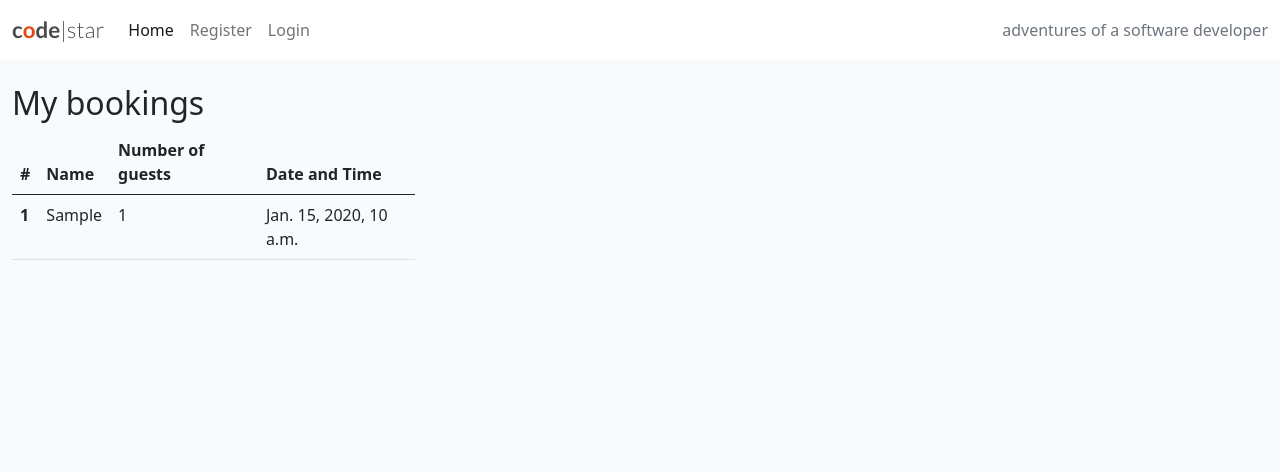
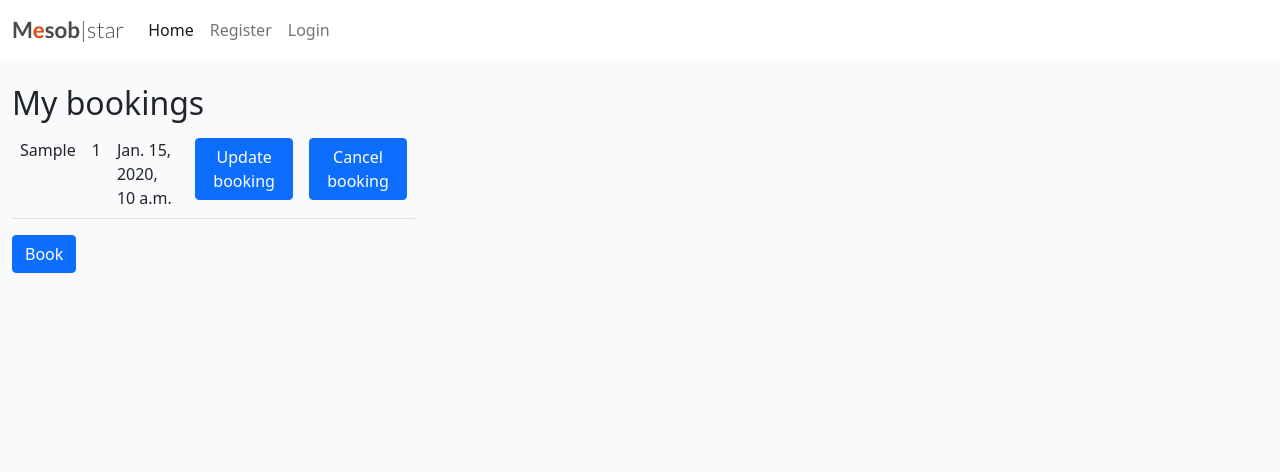
Before and after one commit to Joh201/Mesobrestaurant, a Django app: page /booklist/ in a window 1280 px wide. Shown: the top 472 px of the page. Run offline with Django 3.2, Linux system fonts and the light colour scheme; tables that the repository leaves empty hold one stand-in row (values such as "Sample post").

Commit message:
Add booking form

```diff
--- a/Mesobbooking/urls.py
+++ b/Mesobbooking/urls.py
@@ -15,10 +15,11 @@ Including another URLconf
 """
 from django.contrib import admin
 from django.urls import path
-from mesob.views import home, booking_view
+from mesob.views import home, booking_view, book
 
 urlpatterns = [
     path('admin/', admin.site.urls),
     path('', home, name='home'),
-    path('booklist/', booking_view, name ='book'),
+    path('booklist/', booking_view, name ='booklist'),
+    path('booking', book, name ='book'),
 ]
--- a/mesob/views.py
+++ b/mesob/views.py
@@ -1,5 +1,6 @@
-from django.shortcuts import render
+from django.shortcuts import render, redirect, get_object_or_404
 from .models import Book
+from .forms import BookForm
 
 # Create your views here.
 
@@ -13,3 +14,18 @@ def booking_view(request):
         'bookings': bookings
     }
     return render(request, 'booking_list.html', context)
+
+
+def book(request):
+    if request.method == 'POST':
+        form = BookForm(request.POST)
+        if form.is_valid():
+            form.save()
+
+        return redirect('booklist')
+    form = BookForm()
+    context = {
+        'form': form
+    }
+
+    return render(request, 'book.html', context)
--- a/templates/base.html
+++ b/templates/base.html
@@ -26,7 +26,7 @@
 
     <nav class="navbar navbar-expand-lg navbar-light bg-white">
         <div class="container-fluid">
-            <a class="navbar-brand" href="{% url 'home' %}"><span class="brand">c<span class="red-o">o</span>de<span
+            <a class="navbar-brand" href="{% url 'home' %}"><span class="brand">M<span class="red-o">e</span>sob<span
                         class="thin">|star</span></span></span></a>
             <button class="navbar-toggler" type="button" data-bs-toggle="collapse" data-bs-target="#navbarText"
                 aria-controls="navbarText" aria-expanded="false" aria-label="Toggle navigation">
@@ -50,9 +50,9 @@
                     </li>
                     {% endif %}
                 </ul>
-                <span class="navbar-text text-muted">
+                <!-- <span class="navbar-text text-muted">
                     adventures of a software developer
-                </span>
+                </span> -->
             </div>
         </div>
     </nav>
--- a/templates/booking_list.html
+++ b/templates/booking_list.html
@@ -11,45 +11,49 @@
                 <div class="col-md-4">
                    <div>
                        <h2>My bookings</h2>
+                   </div>
 
-                       <!-- <p><span>{{book.first_name}}</span> <span>{{book.number_of_guests}}</span> <span>{{book.date_and_time}}</span></p> -->
-                       <table class="table">
-                        <!-- {% for book in bookings %} -->
-                        <thead>
-                          <tr>
-                            <th scope="col">#</th>
-                            <th scope="col">Name</th>
-                            <th scope="col">Number of guests</th>
-                            <th scope="col">Date and Time</th>
-                          </tr>
-                        </thead>
+                   <!-- {{bookings}} -->
 
-                        <tbody>
-                            {% for book in bookings %}
-                          <tr>
-                            <th scope="row">1</th>
-                            <td>{{book.first_name}}</td>
-                            <td>{{book.number_of_guests}}</td>
-                            <td>{{book.date_and_time}}</td>
-                          </tr>
-                          {% endfor %}
-                          <!-- <tr>
-                            <th scope="row">2</th>
-                            <td>Jacob</td>
-                            <td>Thornton</td>
-                            <td>@fat</td>
-                          </tr>
-                          <tr>
-                            <th scope="row">3</th>
-                            <td colspan="2">Larry the Bird</td>
-                            <td>@twitter</td>
-                          </tr> -->
+                   <table class="table">
 
-                        </tbody>
-                        <!-- {% endfor %} -->
-                      </table>
+                    {% for book in bookings %}
+                    <tr>
 
-                   </div>
+                        <td> {{ book.first_name}} </td>
+
+                        <td> {{ book.number_of_guests}}</td>
+
+                        <td> {{ book.date_and_time}}</td>
+
+                        <td>
+                          <a class="btn btn-primary" href="#" role="button">Update booking</a>
+                            <!-- <a href="#">
+                                <button type="button" class="btn btn-primary"> Update booking</button>
+                            </a> -->
+                        </td>
+
+                        <td>
+                          <a class="btn btn-primary" href="#" role="button">Cancel booking</a>
+                            <!-- <a href="#">
+                                <button type="button" class="btn btn-primary"> Cancel booking</button>
+                            </a> -->
+                        </td>
+
+                      </tr>
+
+                        {% empty %}
+                        <tr>
+                            <td> You have no bookings</td>
+                        </tr>
+
+                      {% endfor %}
+
+                    </table>
+                      <a href="booking">
+                                <button type="button" class="btn btn-primary">Book</button>
+                      </a>
+                    <!-- <a href="#">Book</a> -->
                 </div>
             </div>
 
@@ -58,3 +62,4 @@
 </div>
 
 {%endblock%}
+<a class="btn btn-primary" href="#" role="button">Link</a>
```
Also changed, not shown: mesob/forms.py (added, +8 -0 lines), templates/book.html (added, +32 -0 lines).
